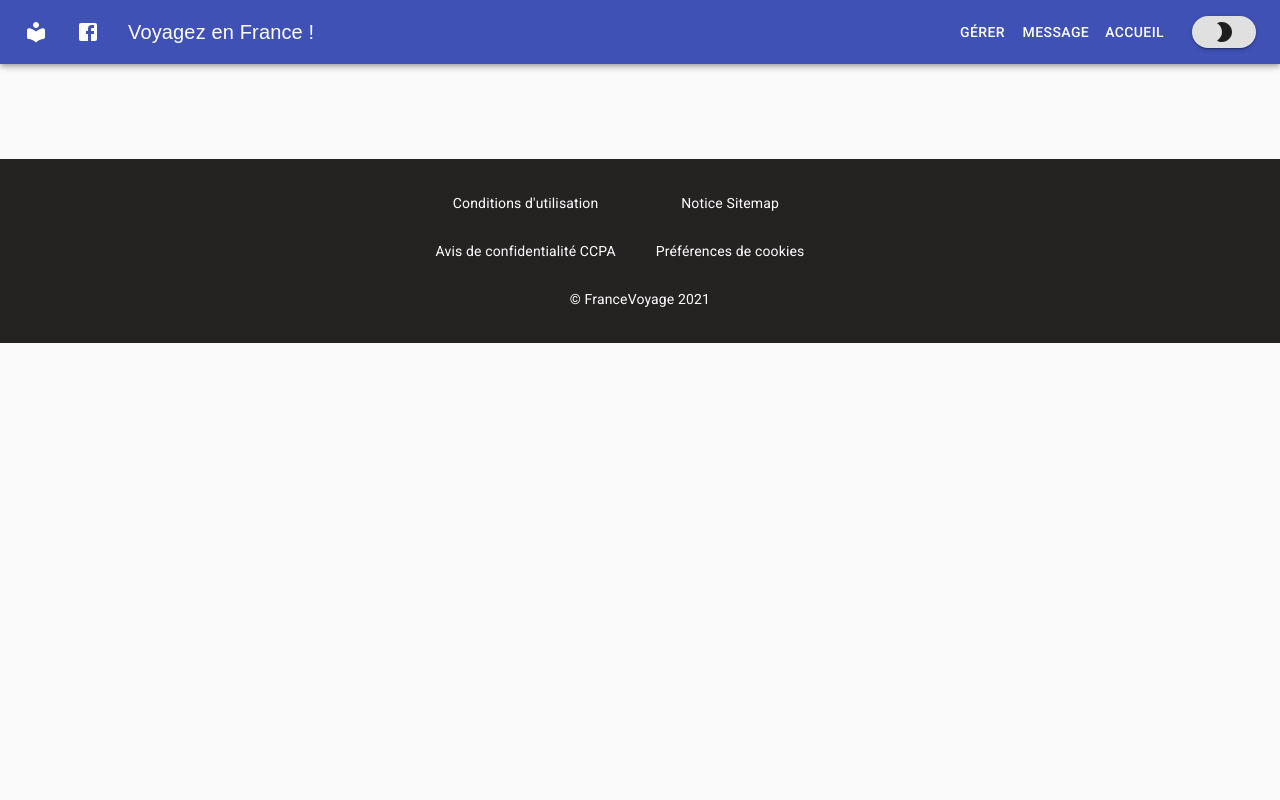
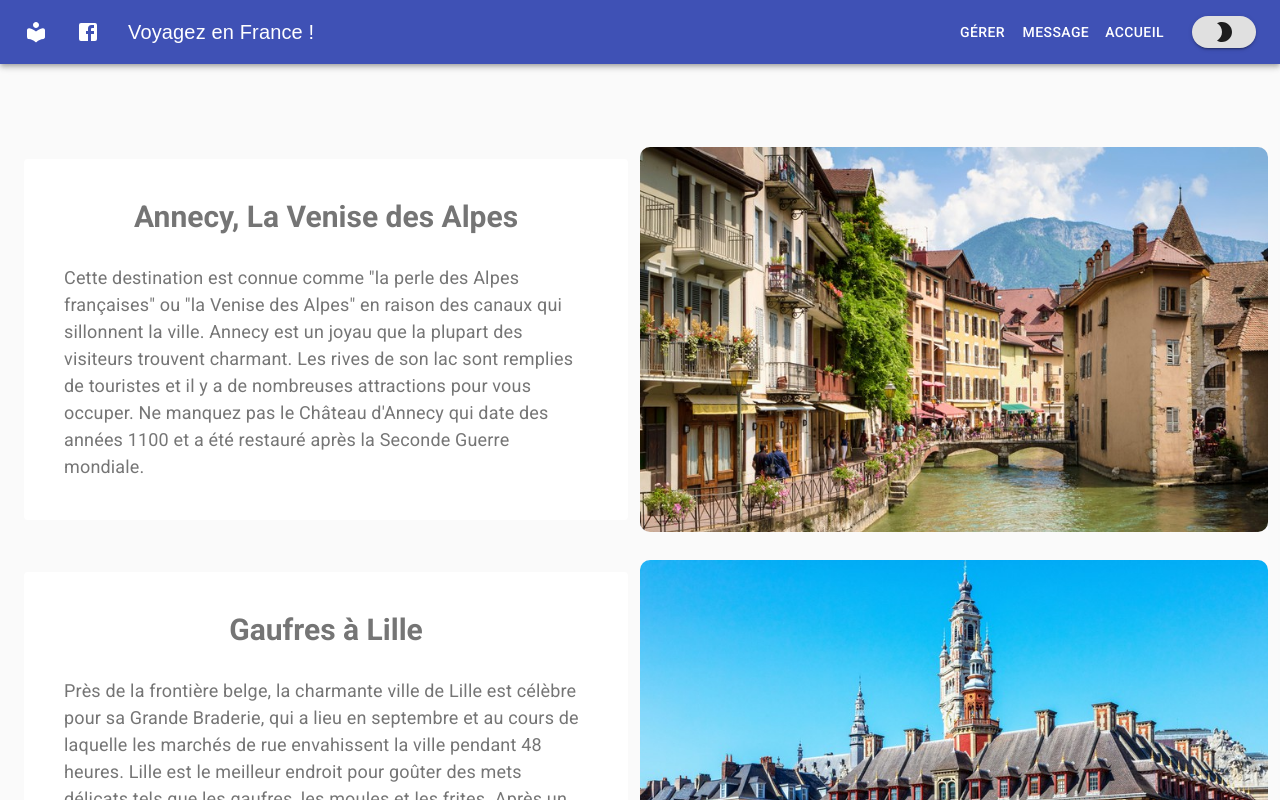
Before and after one commit to FatimaZohraaa/travelBlog, a React (Create React App) app: page / in a window 1280 px wide. Shown: the top 800 px of the page. Built offline with nearby package versions, Linux system fonts and the light colour scheme.

Commit message:
Home Page

```diff
--- a/src/App.js
+++ b/src/App.js
@@ -1,7 +1,5 @@
 import React, { useState } from "react";
 import Home from "./pages/Home";
-// import Jobs from "./pages/Jobs";
-// import Services from "./pages/Services";
 import Contact from "./pages/Contact";
 import Navbar from "./components/Navbar";
 import { BrowserRouter as Router, Switch, Route } from "react-router-dom";
@@ -36,6 +34,7 @@ function App() {
           style={{ minHeight: "83.8vh" }}
         >
           <Switch>
+            <Route path="/" exact component={Home} />
             <Route path="/contact" component={Contact} />
           </Switch>
           <Footer />
--- /dev/null
+++ b/src/pages/Home.css
@@ -0,0 +1,24 @@
+.annecy {
+  background-size: cover;
+  border-radius: 10px;
+}
+
+.lille {
+  background-size: cover;
+  border-radius: 10px;
+}
+
+.strasbourg {
+  background-size: cover;
+  border-radius: 10px;
+}
+
+.toulouse {
+  background-size: cover;
+  border-radius: 10px;
+}
+
+.malo {
+  background-size: cover;
+  border-radius: 10px;
+}
--- a/src/pages/Home.js
+++ b/src/pages/Home.js
@@ -1,7 +1,87 @@
 import React from "react";
+import { makeStyles } from "@material-ui/core/styles";
+import Paper from "@material-ui/core/Paper";
+import Grid from "@material-ui/core/Grid";
+import "./Home.css";
+import { Typography } from "@material-ui/core";
+import { Container } from "@material-ui/core";
+import { connect } from "react-redux";
 
-function Home() {
-  return <div></div>;
+const useStyles = makeStyles((theme) => ({
+  root: {
+    flexGrow: 1,
+  },
+  paper: {
+    padding: 40,
+
+    textAlign: "center",
+    color: theme.palette.text.secondary,
+    fontSize: 27,
+  },
+
+  title: {},
+  grid: {
+    marginBottom: 40,
+  },
+}));
+
+function FullWidthGrid({ postsArray }) {
+  const classes = useStyles();
+
+  return (
+    <>
+      <Container>
+        {postsArray.map((item) => {
+          return (
+            <Grid container spacing={3} className={classes.grid} id={item.id}>
+              <Grid item xs={12} sm={6} className="gridBackgroundOne">
+                <Paper
+                  className={classes.paper}
+                  elevation={0}
+                  style={{ minWidth: "440px" }}
+                >
+                  <Typography
+                    variant="h3"
+                    gutterBottom
+                    className={classes.title}
+                    style={{
+                      fontSize: "30px",
+                      fontWeight: "bold",
+                      marginBottom: "30px",
+                    }}
+                  >
+                    {item.title}
+                  </Typography>
+                  <Typography style={{ fontSize: "18px", textAlign: "start" }}>
+                    {item.text}
+                  </Typography>
+                </Paper>
+              </Grid>
+              <Grid
+                item
+                xs={12}
+                sm={6}
+                className={item.value}
+                style={{
+                  backgroundImage: `url(${item.imageData})`,
+                  backgroundSize: "cover",
+                  minWidth: "450px",
+                  minHeight: "350px",
+                }}
+              ></Grid>
+            </Grid>
+          );
+        })}
+      </Container>
+    </>
+  );
 }
 
-export default Home;
+const mapStateToProps = (state) => {
+  console.log(state);
+  return {
+    postsArray: state.posts,
+  };
+};
+
+export default connect(mapStateToProps)(FullWidthGrid);
```
Also changed, not shown: src/reducers/postsData.js.
